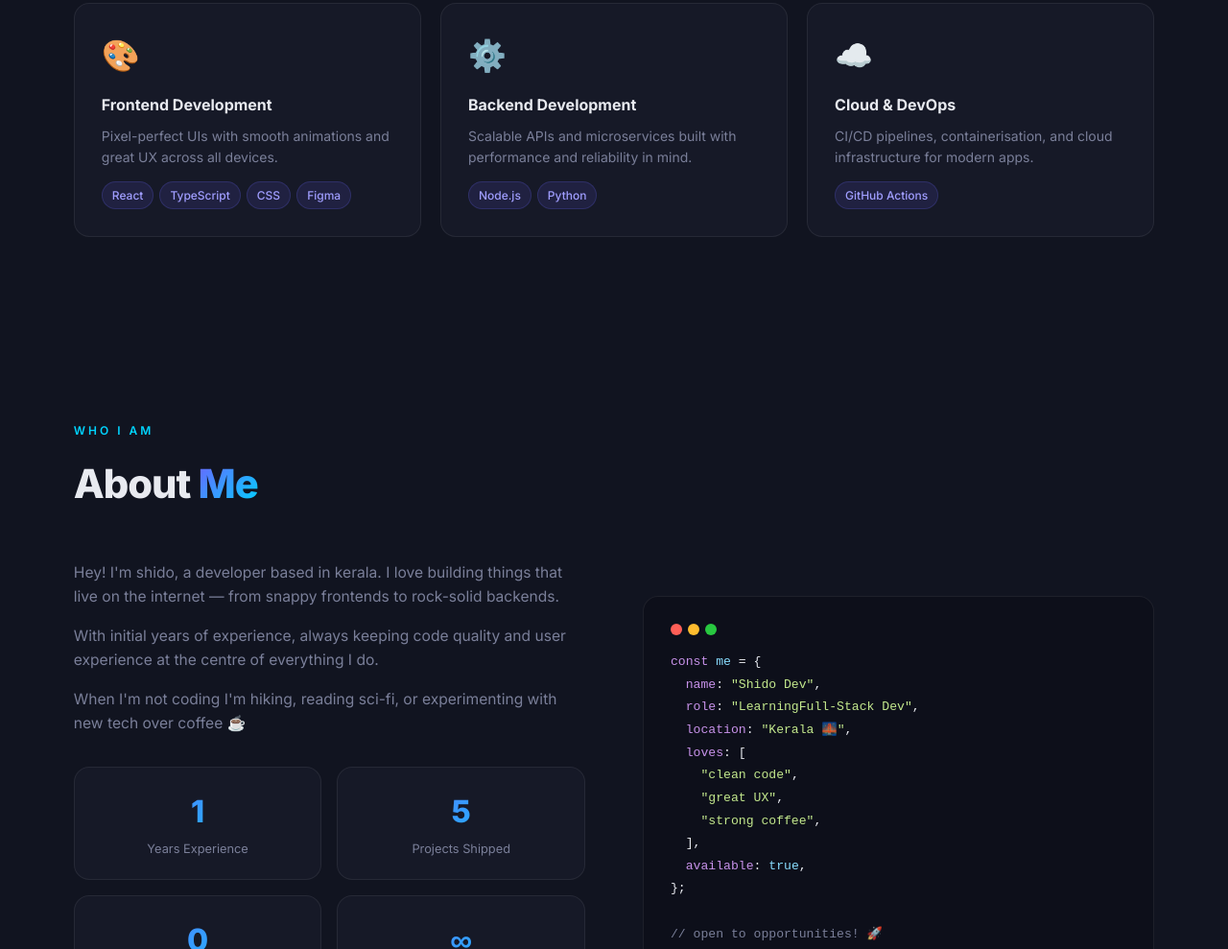
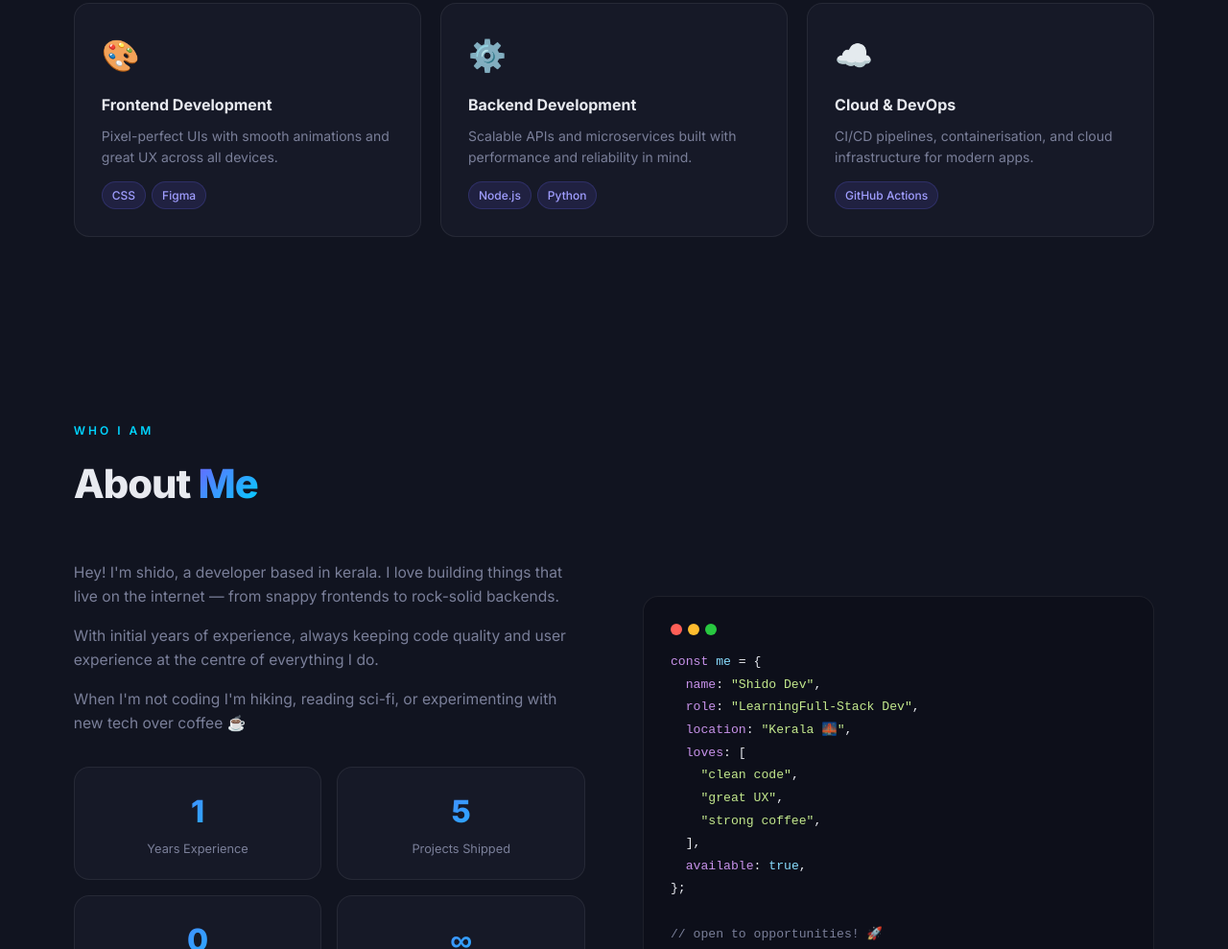
Before and after one commit to 006shido/portfolio2, a plain HTML site: page portfolio.html in a window 1280 px wide. Shown: the part 1039-2028 px from the top of the page at 96% size. Drawn offline with Linux system fonts and the light colour scheme.

Commit message:
skills fixed

```diff
--- a/portfolio.html
+++ b/portfolio.html
@@ -292,8 +292,6 @@
         <h3>Frontend Development</h3>
         <p>Pixel-perfect UIs with smooth animations and great UX across all devices.</p>
         <div class="skill-tags">
-          <span class="tag">React</span>
-          <span class="tag">TypeScript</span>
           <span class="tag">CSS</span>
           <span class="tag">Figma</span>
         </div>
```
